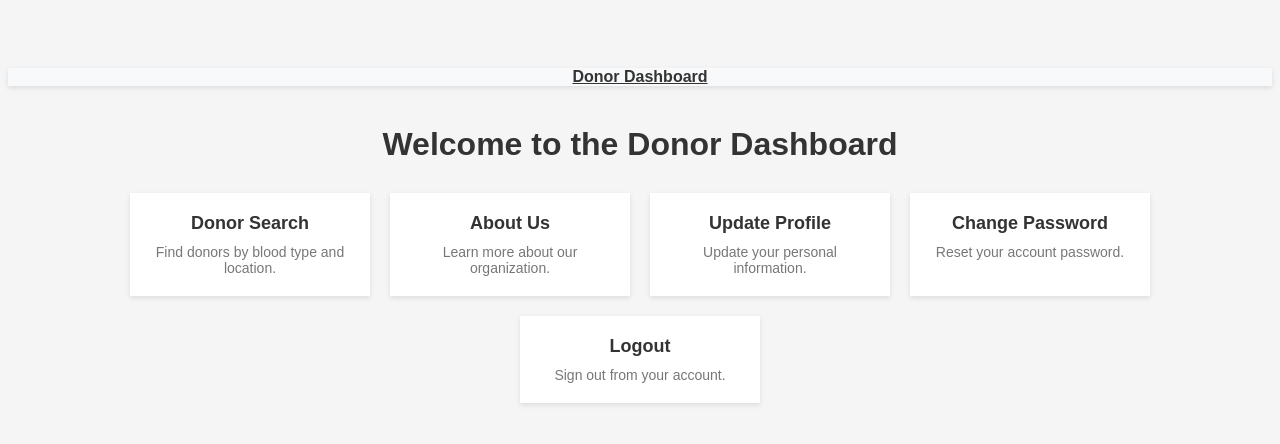
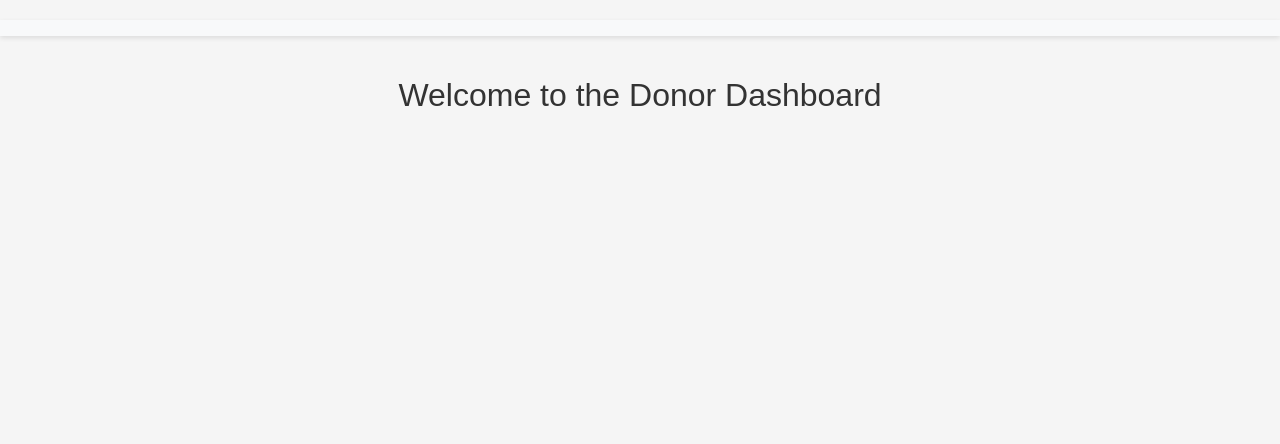
Before and after one commit to Mats100/bdms, a Flask app: page /donor/dashboard in a window 1280 px wide. Shown: the top 444 px of the page. Run offline with Flask 3, Linux system fonts and the light colour scheme; some libraries are stand-ins or nearby versions.

Commit message:
new changes

```diff
--- a/blood_donor_app2/blood_donor_app/app/templates/donor/delete.html
+++ b/blood_donor_app2/blood_donor_app/app/templates/donor/delete.html
@@ -8,7 +8,7 @@
             display: flex;
             align-items: center;
             justify-content: center;
-            height: 50vh;
+            height: 50 vh;
             background-color: #f5f5f5;
             font-family: Arial, sans-serif;
         }
--- a/blood_donor_app2/blood_donor_app/app/templates/donor_dashboard/dashboard.html
+++ b/blood_donor_app2/blood_donor_app/app/templates/donor_dashboard/dashboard.html
@@ -4,72 +4,121 @@
     <meta charset="UTF-8">
     <title>Donor Dashboard</title>
     <meta name="viewport" content="width=device-width, initial-scale=1.0">
-      <link rel="stylesheet" type="text/css" href="{{ url_for('static', filename='donor_dashboard/assets/css/dashboard.css') }}">
+    <link rel="stylesheet" type="text/css" href="https://cdn.jsdelivr.net/npm/bootstrap@5.3.0/dist/css/bootstrap.min.css">
+    <style>
+        body {
+            font-family: Arial, sans-serif;
+            background-color: #f5f5f5;
+            padding-top: 20px;
+        }
+
+        .navbar {
+            background-color: #f8f9fa;
+            box-shadow: 0px 2px 5px rgba(0, 0, 0, 0.1);
+        }
+
+        .navbar-nav .nav-link {
+            padding: 10px;
+            font-weight: bold;
+            color: #333;
+        }
+
+        .navbar-nav .nav-link:hover {
+            color: #4CAF50;
+        }
+
+        .container {
+            margin-top: 40px;
+            text-align: center;
+        }
+
+        h1 {
+            color: #333;
+            font-size: 32px;
+            margin-bottom: 20px;
+        }
+
+        .dashboard-options {
+            display: flex;
+            justify-content: center;
+            flex-wrap: wrap;
+            margin-top: 20px;
+        }
+
+        .dashboard-option {
+            width: 200px;
+            margin: 10px;
+            padding: 20px;
+            background-color: #fff;
+            box-shadow: 0px 2px 5px rgba(0, 0, 0, 0.1);
+            text-align: center;
+            transition: all 0.3s ease;
+        }
+
+        .dashboard-option:hover {
+            transform: scale(1.05);
+            box-shadow: 0px 4px 10px rgba(0, 0, 0, 0.2);
+        }
+
+        .dashboard-option-icon {
+            font-size: 32px;
+            margin-bottom: 10px;
+            color: #4CAF50;
+        }
+
+        .dashboard-option-title {
+            font-size: 18px;
+            font-weight: bold;
+            color: #333;
+            margin-bottom: 10px;
+        }
+
+        .dashboard-option-description {
+            font-size: 14px;
+            color: #777;
+        }
+    </style>
 </head>
 <body>
     <nav class="navbar navbar-expand-lg navbar-light bg-light">
-        <div class="container">
-            <a class="navbar-brand" href="#">Donor Dashboard</a>
-
-            <div class="collapse navbar-collapse">
-                <ul class="navbar-nav ml-auto">
-                    {% if session.donor_id %}
-                        <li class="nav-item">
-                            <a class="nav-link" href="{{ url_for('donor.search_donor') }}">Donor Search</a>
-                        </li>
-                        <li class="nav-item">
-                            <a class="nav-link" href="{{ url_for('donor.about') }}">About Us</a>
-                        </li>
-                        <li class="nav-item">
-                            <a class="nav-link" href="{{ url_for('donor.update_profile') }}">Update Profile</a>
-                        </li>
-                        <li class="nav-item">
-                            <a class="nav-link" href="{{ url_for('donor.forget_password') }}">Change Password</a>
-                        </li>
-                        <li class="nav-item">
-                            <a class="nav-link" href="{{ url_for('donor.logout') }}">Logout</a>
-                        </li>
-                    {% endif %}
-                </ul>
-            </div>
-        </div>
     </nav>
 
     <div class="container">
         <h1>Welcome to the Donor Dashboard</h1>
-
+         {% if session.donor_id %}
         <div class="dashboard-options">
-            <div class="dashboard-option">
+            <a class="dashboard-option" href="{{ url_for('donor.search_donor') }}">
                 <i class="dashboard-option-icon fas fa-search"></i>
                 <div class="dashboard-option-title">Donor Search</div>
                 <div class="dashboard-option-description">Find donors by blood type and location.</div>
-            </div>
+            </a>
 
-            <div class="dashboard-option">
+            <a class="dashboard-option" href="{{ url_for('donor.about') }}">
                 <i class="dashboard-option-icon fas fa-info-circle"></i>
                 <div class="dashboard-option-title">About Us</div>
                 <div class="dashboard-option-description">Learn more about our organization.</div>
-            </div>
+            </a>
 
-            <div class="dashboard-option">
+            <a class="dashboard-option" href="{{ url_for('donor.update_profile') }}">
                 <i class="dashboard-option-icon fas fa-user-edit"></i>
                 <div class="dashboard-option-title">Update Profile</div>
                 <div class="dashboard-option-description">Update your personal information.</div>
-            </div>
+            </a>
 
-            <div class="dashboard-option">
+            <a class="dashboard-option" href="{{ url_for('donor.forget_password') }}">
                 <i class="dashboard-option-icon fas fa-key"></i>
                 <div class="dashboard-option-title">Change Password</div>
                 <div class="dashboard-option-description">Reset your account password.</div>
-            </div>
+            </a>
 
-            <div class="dashboard-option">
+            <a class="dashboard-option" href="{{ url_for('donor.logout') }}">
                 <i class="dashboard-option-icon fas fa-sign-out-alt"></i>
                 <div class="dashboard-option-title">Logout</div>
                 <div class="dashboard-option-description">Sign out from your account.</div>
-            </div>
+            </a>
+            {% endif %}
         </div>
     </div>
-<script type="text/javascript" src="{{ url_for('static', filename='plugins/bootstrap/js/bootstrap.bundle.min.js') }}"></script>
+    <script type="text/javascript" src="https://cdn.jsdelivr.net/npm/bootstrap@5.3.0/dist/js/bootstrap.bundle.min.js"></script>
 </body>
 </html>
```
Also changed, not shown: blood_donor_app2/blood_donor_app/instance/blood_donor.db.
